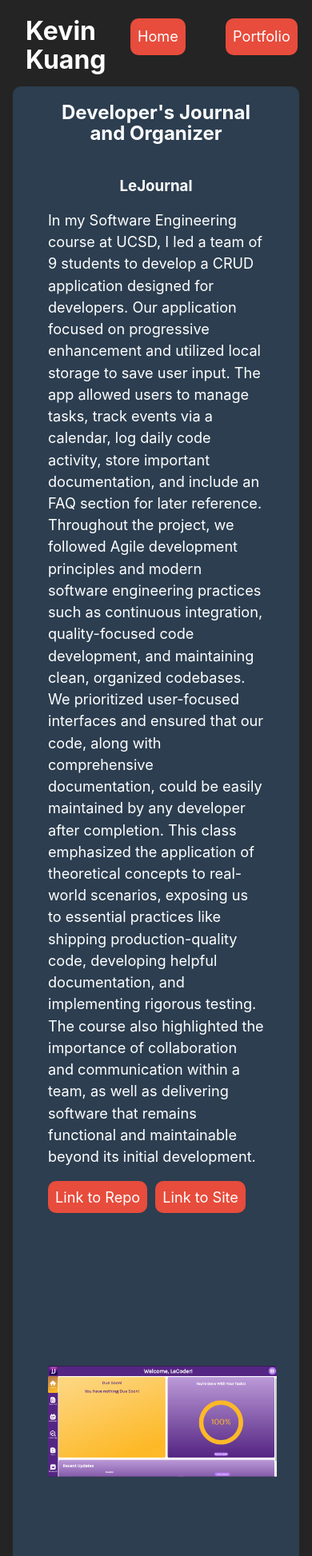
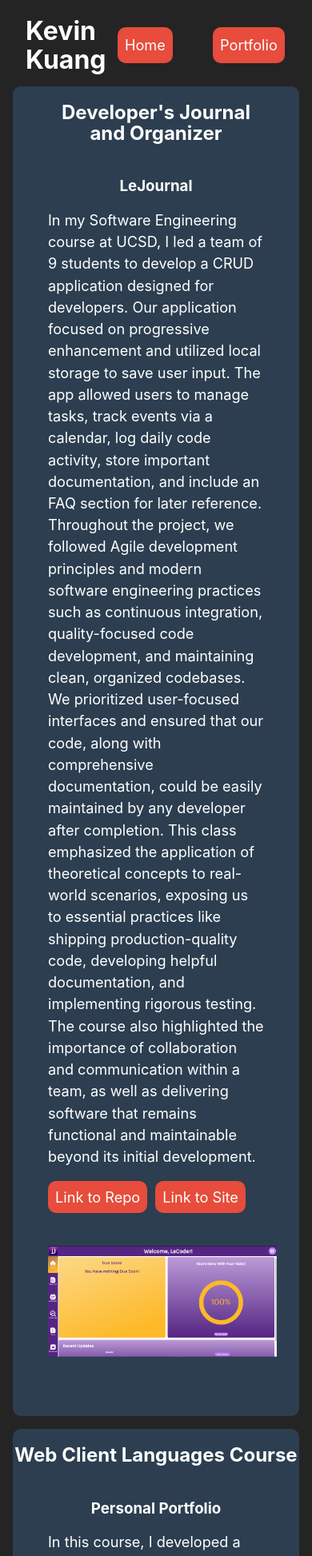
Before and after one commit to kevku/react-portfolio, a React (Create React App) app: page /react-portfolio/Portfolio in a window 390 px wide. Shown: the top 1946 px of the page at 80% size. Built offline with nearby package versions, Linux system fonts and the light colour scheme.

Commit message:
fixed nav bar and wording of projects

```diff
--- a/src/components/Home/AboutMe.js
+++ b/src/components/Home/AboutMe.js
@@ -13,10 +13,10 @@ function AboutMe() {
         <h2>About Me</h2>
         <p>
           Hi, I'm Kevin. Ever since I was a kid, I've been fascinated by technology,
-          which is why I pursued a major in Math-CS. Whether it’s tinkering with computers
+          which is why I pursued a major in <strong>Math-CS</strong>. Whether it’s tinkering with computers
           or developing software, I’m driven by a desire to create user-friendly applications
-          that make a difference in people’s lives. Studying at the University of California,
-          San Diego (UCSD) has been an incredible experience. It’s not just the rigorous coursework
+          that make a difference in people’s lives. Studying at the <strong>University of California,
+          San Diego (UCSD)</strong> has been an incredible experience. It’s not just the rigorous coursework
           that’s been transformative, but also the hands-on projects and learning from some truly
           inspiring professors. UCSD has challenged me in the best ways possible and helped me grow
           both personally and professionally.
--- a/src/components/Home/Contact.js
+++ b/src/components/Home/Contact.js
@@ -13,6 +13,7 @@ function Contact() {
           <li>School Email: <a href="mailto:kkuang@ucsd.edu">kkuang@ucsd.edu</a></li>
           <li>Phone Number: <a href="tel:415-528-1984">(415)-528-1984</a></li>
           <li>LinkedIn: <a href="https://www.linkedin.com/in/kekuang/">linkedin.com/in/kekuang/</a></li>
+          <li>GitHub: <a href="https://github.com/kevku">github.com/kevku</a></li>
         </ul>
       </div>
     </div>
--- a/src/data/AndroidData.js
+++ b/src/data/AndroidData.js
@@ -11,7 +11,7 @@ const androidData = [
     funcAlt: "Parstagram Account Creation",
     title: "Personal Instagram App",
     appName: "Parstagram",
-    text: "Creating Parstagram was a fun and difficult project to execute. Parstagram was a project lead by CodePath to teach how the backend of a software app worked. We used the Parse platform as a small server and placed example data of a user, their message, and photo post.",
+    text: "In a project called Parstagram lead by CodePath, which is similar to Instagram, users can post an image and a message beneath it. The application features user stories that include the ability for users to sign up and create a new account using Parse authentication. The Parse SDK is set up to connect to the server, allowing users to log in and log out of their accounts, with the current signed-in user persisted across app restarts. Users can take a photo, add a caption, and post it to Parstagram while resizing images before upload. Additionally, users can view the last 20 posts submitted to Parstagram and refresh this feed by pulling down to refresh. The app allows navigation between different tabs to access all posts, compose new posts, and view user profiles using a navigation bar at the bottom.",
     repoLink: "https://github.com/kevku/Parstagram"
   },
   {
@@ -21,7 +21,7 @@ const androidData = [
     funcAlt: "Posting on SimpleTweet",
     title: "Custom Twitter App",
     appName: "SimpleTweet",
-    text: "Developing SimpleTweet has been an exciting and educational experience. The project lead by CodePath taught us the application of the Recycler View and how to integrate API's within our applications.",
+    text: "I developed a project called SimpleTweet lead by CodePath, a Twitter app built using the Twitter API. The app allows users to authenticate via OAuth login, enabling secure sign-in. Once logged in, users can view their home timeline, which displays tweets along with relevant details such as the tweet body, the author's username, and their name. The app features a relative timestamp for each tweet, indicating how long ago it was posted, such as 8m or 7h. Users can refresh their timeline with a pull-to-refresh gesture. Additionally, they can compose new tweets by clicking a Compose icon, leading to a screen where they can enter their message and post it to Twitter. The newly created tweet is then inserted into the timeline without needing a full refresh, enhancing the user experience.",
     repoLink: "https://github.com/kevku/Unit-3-SimpleTweet"
   }
 ]
--- a/src/styles/AndroidApps.module.css
+++ b/src/styles/AndroidApps.module.css
@@ -28,6 +28,11 @@
   background-color: var(--link-color);
   padding: .5em;
   border-radius: 10px;
+  transition: background-color 0.3s ease;
+}
+
+.content a:hover {
+  background-color: var(--link-hover-color);
 }
 
 .content img {
--- a/src/styles/Header.module.css
+++ b/src/styles/Header.module.css
@@ -5,16 +5,26 @@
   border-radius: 20px;
 }
 
+.Header nav {
+  margin-top: 21.44px;
+  margin-right: 1em;
+}
+
 h1 {
   margin-left: 1em;
 }
 
-.links > a {
+.links a {
   margin-right: 1em;
   text-decoration: none;
   background-color: var(--link-color);
   padding: .5em .5em;
   border-radius: 10px;
+  transition: background-color 0.3s ease;
+}
+
+.links a:hover {
+  background-color: var(--link-hover-color);
 }
 
 .links {
--- a/src/styles/Websites.module.css
+++ b/src/styles/Websites.module.css
@@ -23,6 +23,11 @@
   padding: .5em;
   border-radius: 10px;
   margin: 10px 10px 10px 0;
+  transition: background-color 0.3s ease;
+}
+
+.content a:hover {
+  background-color: var(--link-hover-color);
 }
 
 .content img {
@@ -45,5 +50,7 @@
 
   .content img {
     width: 100%;
+    height: 200px;
+    border-radius: 10px;
   }
 }
--- a/src/styles/var.css
+++ b/src/styles/var.css
@@ -14,6 +14,7 @@
   --secondary-background-color: #2c3e50;
   --text-color: white;
   --link-color: #e74c3c ;
+  --link-hover-color: #c0392b;
 }
 
 /* Box sizing rules */
```
